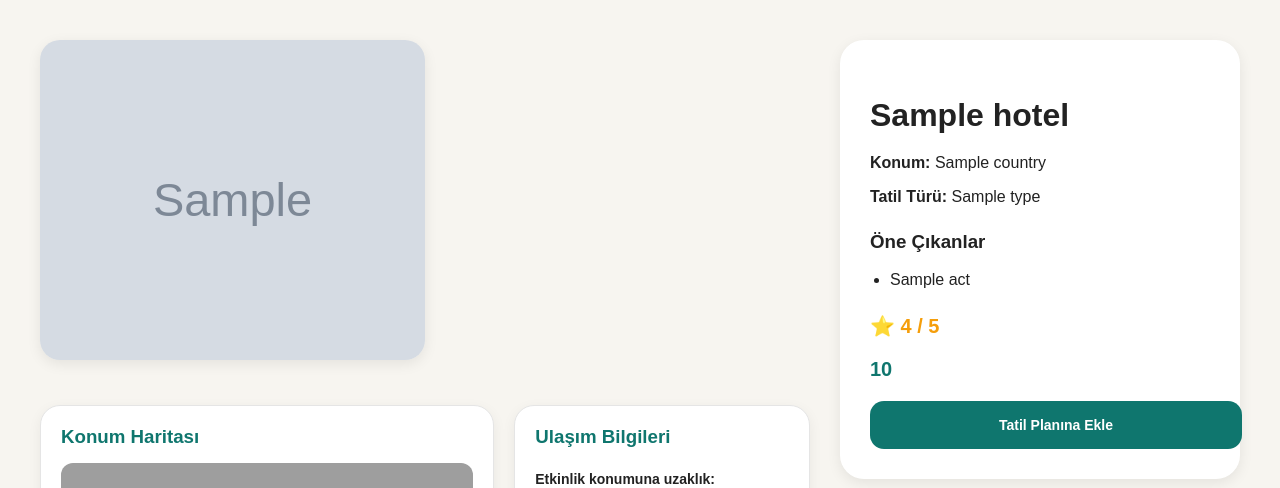
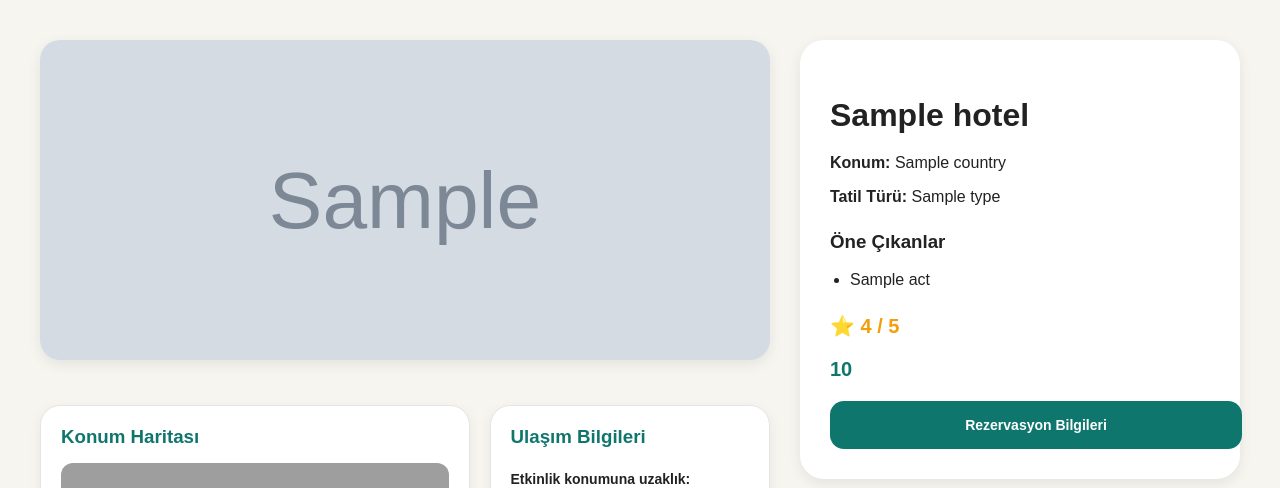
Before and after one commit to BinLow/gost-travel, a Flask app: template templates/hotel_detail.html in a window 1280 px wide. Shown: the part 89-577 px from the top of the page. Run offline with Flask 3, Linux system fonts and the light colour scheme; the template is opened without the code that fills it: most values are stand-ins (such as "Sample title", 1, 10 or a date in 2020); grey boxes marked "Sample" are stand-in pictures; grey boxes are pictures that could not be loaded.

Commit message:
Fix detail buttons

```diff
--- a/static/css/style.css
+++ b/static/css/style.css
@@ -447,7 +447,7 @@ footer {
 
 /* SOL TARAF */
 .hotel-left {
-    flex: 1;
+    flex: 2;
 }
 
 /* FOTO GALERİ */
@@ -458,7 +458,7 @@ footer {
 }
 
 .gallery img {
-    width: 50%;
+    width: 100%;
     height: 320px;
     object-fit: cover;
     border-radius: 20px;
@@ -506,7 +506,9 @@ footer {
 
 /* SAĞ PANEL */
 .hotel-sidebar {
-    width: 340px;
+    width: 380px;
+    min-width: 380px;
+
     background: white;
     padding: 30px;
     border-radius: 24px;
--- a/templates/hotel_detail.html
+++ b/templates/hotel_detail.html
@@ -140,9 +140,9 @@
 
         <p class="price">{{ hotel.price }}</p>
 
-        <a href="#" class="detail-btn">
-            Tatil Planına Ekle
-        </a>
+<a href="{{ hotel.link }}" target="_blank" class="detail-btn">
+    Rezervasyon Bilgileri
+</a>
 
     </div>
 
```
